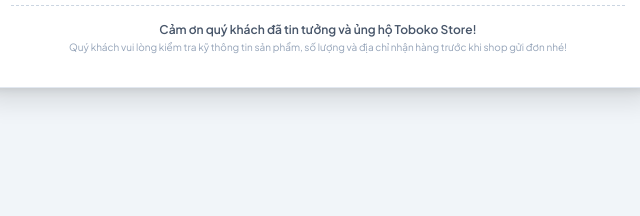
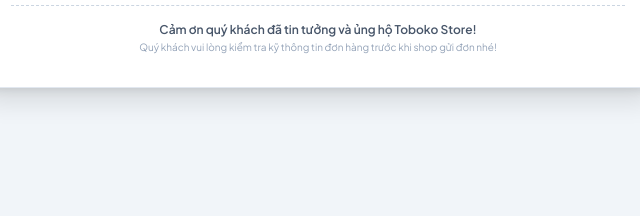
Before and after one commit to Tuanle1929/In-don, a plain HTML site: page index.html in a window 1280 px wide. Shown: the part 666-882 px from the top of the page, 640-1280 px from the left. Drawn offline with nearby package versions, Linux system fonts and the light colour scheme; no server answers.

Commit message:
Update index.html

```diff
--- a/index.html
+++ b/index.html
@@ -731,7 +731,7 @@
                 Cảm ơn quý khách đã tin tưởng và ủng hộ Toboko Store!
               </p>
               <p class="text-[10px] text-slate-400 mt-0.5">
-                Quý khách vui lòng kiểm tra kỹ thông tin sản phẩm, số lượng và địa chỉ nhận hàng trước khi shop gửi đơn nhé!
+                Quý khách vui lòng kiểm tra kỹ thông tin đơn hàng trước khi shop gửi đơn nhé!
               </p>
             </div>
 
```
